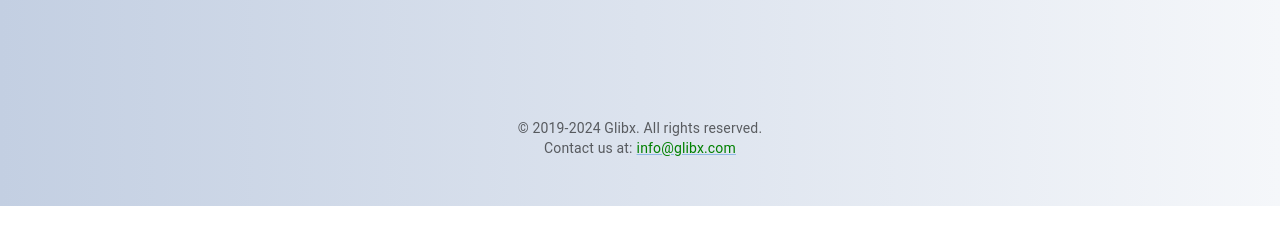
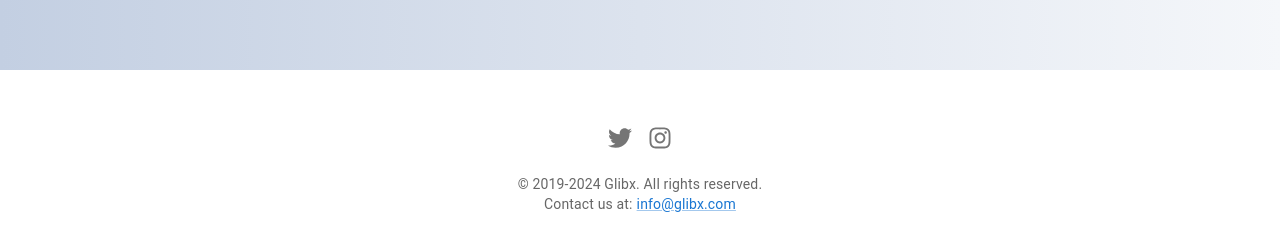
Before and after one commit to GLIBX/web, a React (Create React App) app: page / in a window 1280 px wide. Shown: the part 670-920 px from the top of the page. Before the commit the page ends 876 px from the top, so only its background shows below. Built offline with nearby package versions, Linux system fonts and the light colour scheme.

Commit message:
add socials and change footer background

```diff
--- a/package.json
+++ b/package.json
@@ -17,6 +17,7 @@
     "@types/react-router-dom": "^5.3.3",
     "react": "^18.2.0",
     "react-dom": "^18.2.0",
+    "react-icons": "^5.0.1",
     "react-router-dom": "^6.22.3",
     "react-scripts": "5.0.1",
     "typescript": "^4.9.5",
--- a/src/components/Footer.tsx
+++ b/src/components/Footer.tsx
@@ -1,19 +1,29 @@
 import React from 'react';
-import { Box, Container, Typography, Link as MuiLink } from '@mui/material';
+import { Box, Container, Typography, IconButton, Link as MuiLink } from '@mui/material';
+import { FaTwitter, FaInstagram, } from 'react-icons/fa'; // Import social media icons
 
 const Footer = () => {
-  const currentYear = new Date().getFullYear(); // Gets the current year
+  const currentYear = new Date().getFullYear();
   const startYear = 2019;
 
   return (
-    <Box component="footer" sx={{ bgcolor: 'transparent', py: 6 }}>
-      <Container maxWidth="lg">
+    <Box component="footer" sx={{ bgcolor: 'background.paper', py: 6 }}>
+      <Container maxWidth="lg" sx={{ textAlign: 'center' }}>
+        <Box sx={{ mb: 2 }}>
+          {/* Social Icons */}
+          <IconButton component="a" href="https://twitter.com/glibxinc" aria-label="Twitter" target="_blank">
+            <FaTwitter />
+          </IconButton>
+          <IconButton component="a" href="https://instagram.com/glibxinc" aria-label="Instagram" target="_blank">
+            <FaInstagram />
+          </IconButton>
+        </Box>
         <Typography variant="body2" color="text.secondary" align="center">
           © {startYear}-{currentYear} Glibx. All rights reserved.
         </Typography>
         <Typography variant="body2" color="text.secondary" align="center">
           Contact us at:
-          <MuiLink href="mailto:info@glibx.com" sx={{ ml: 0.5, color: 'green' }}>
+          <MuiLink href="mailto:info@glibx.com" sx={{ ml: 0.5 }}>
             info@glibx.com
           </MuiLink>
         </Typography>
```
Also changed, not shown: 1 other file (tests, documents, lock files or other folders).
